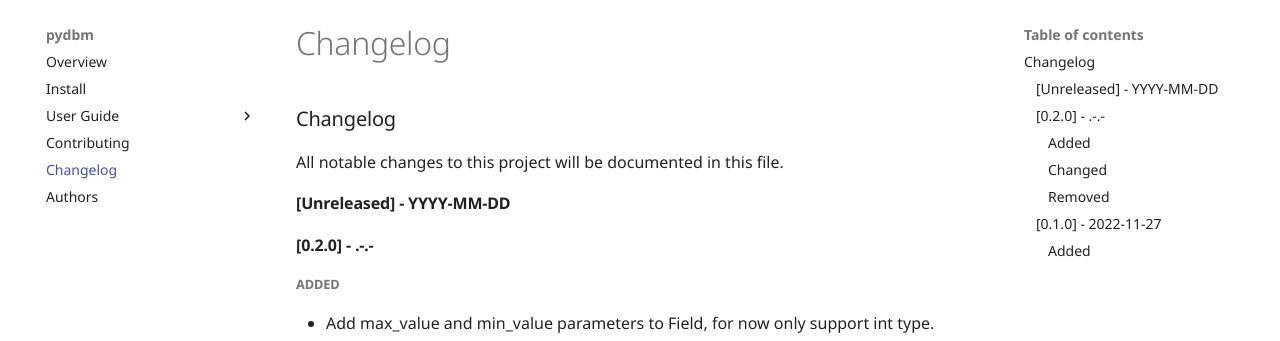
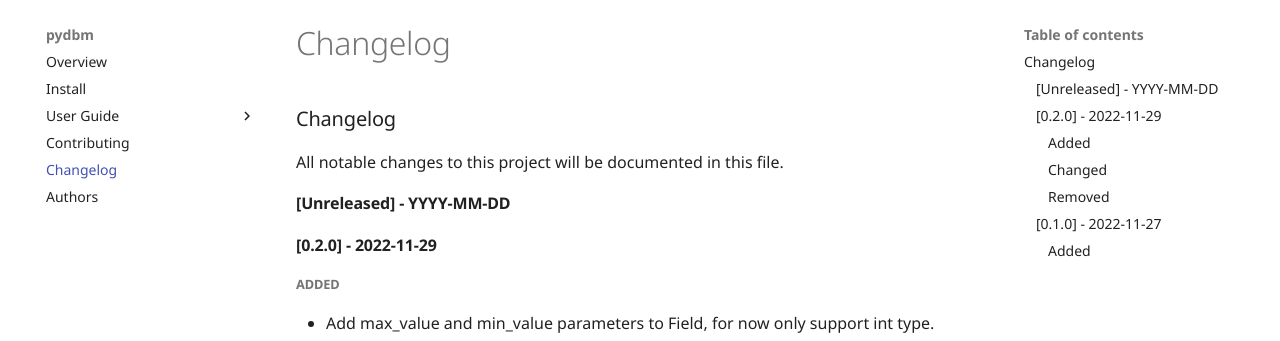
Before and after one commit to hakancelikdev/pydbm, an MkDocs documentation site: the page built from docs/CHANGELOG.md, in a window 1280 px wide and 900 px high. Shown: the part 135-476 px from the top of the window. Built offline with MkDocs 1.6.1 and Material for MkDocs 9.7.7, drawn with Linux system fonts in a browser that asks for light colours; comment, search, counter and statistics services are not loaded; the version menu is left out.

Commit message:
Set version date

```diff
--- a/docs/CHANGELOG.md
+++ b/docs/CHANGELOG.md
@@ -4,7 +4,7 @@ All notable changes to this project will be documented in this file.
 
 ## [Unreleased] - YYYY-MM-DD
 
-## [0.2.0] - .-.-
+## [0.2.0] - 2022-11-29
 
 ### Added
 - Add max_value and min_value parameters to Field, for now only support int type.
```
